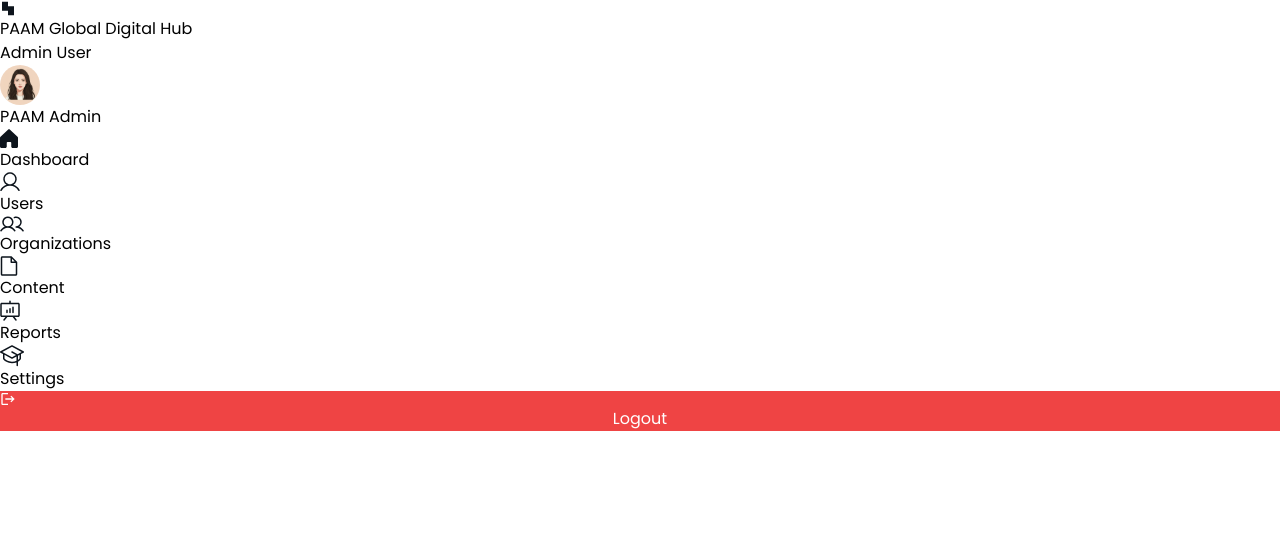
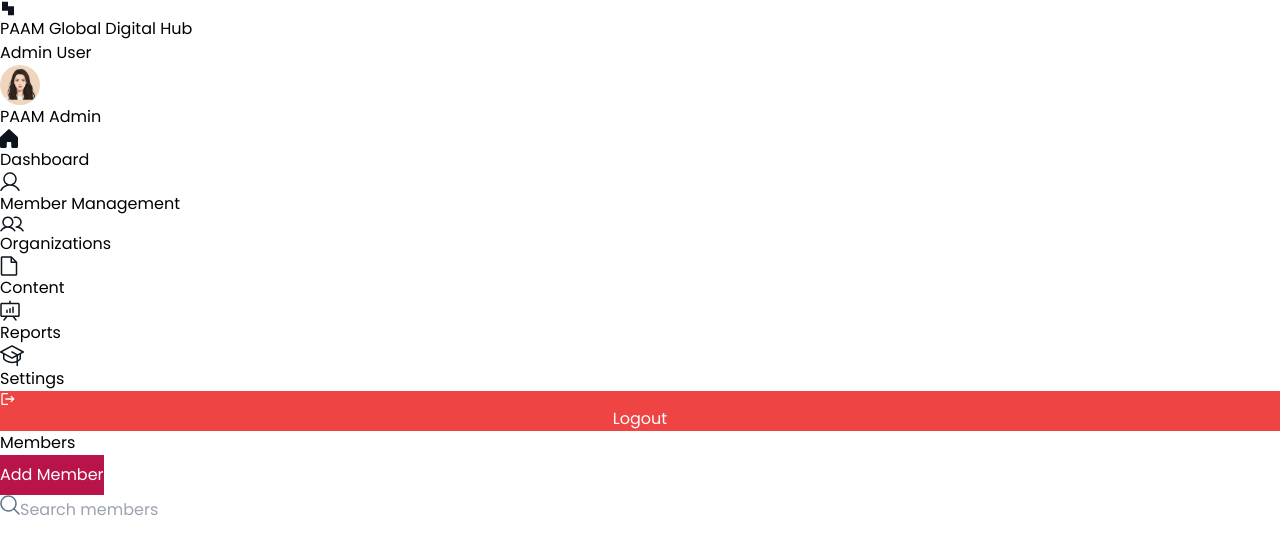
Before and after one commit to Tolushawlar/PAAM, a React (Vite) app: page /admin/MemberManagement in a window 1280 px wide. Shown: the top 554 px of the page. Built offline with nearby package versions, Linux system fonts and the light colour scheme.

Commit message:
New page-membermanagement and New component-searchbar, Admin dashboard headings and infocard adjusted, addition of new assets images

```diff
--- a/src/App.jsx
+++ b/src/App.jsx
@@ -3,6 +3,7 @@
 import Layout from './components/Layout'
 import AdminDashboard from './pages/AdminDashboard'
 import UserDashboard from './pages/UserDashboard'
+import MemberManagement from './pages/MemberManagement'
 
 function App() {
   return (
@@ -10,6 +11,7 @@
       <Layout>
         <Routes>
           <Route path="/admin" element={<AdminDashboard />} />
+          <Route path="/admin/MemberManagement" element={<MemberManagement/>} />
           <Route path="/user" element={<UserDashboard />} />
           <Route path="/" element={<Navigate to="/admin" replace />} />
         </Routes>
--- a/src/components/InfoCard.jsx
+++ b/src/components/InfoCard.jsx
@@ -4,7 +4,7 @@
     const handlePercent = percent || ""
     const handleColor = color || " "
     return (
-        <div className={`flex flex-col gap-[8px] rounded-[8px] p-[24px] w-[207px] h-[142px] ${handleColor}`}>
+        <div className={`flex flex-col gap-[8px] rounded-[8px] p-[24px] w-60 h-[142px] ${handleColor}`}>
             <p className="leading-[24px] font-medium text-[16px]">{handleTitle}</p>
             <p className="leading-[30px] font-bold text-[24px]">{handleNumber}</p>
             <p className="leading-[24px] font-medium text-[16px] text-[#088738]">{handlePercent}</p>
--- /dev/null
+++ b/src/components/SearchBar.jsx
@@ -0,0 +1,11 @@
+import searchIcon from '../assets/search.svg'
+function SearchBar({ placeholder = "members" }) {
+    return (
+        <form action="" className='flex gap-2 p-2 rounded-lg bg-[#b8144a]/20 '>
+            <button type="submit" className='p-2'><img src={searchIcon} alt="search" /></button>
+            <input type="text" placeholder={`Search ${placeholder}`} className='bg-transparent flex-1 focus:outline-none'/>
+        </form>
+    );
+}
+
+export default SearchBar;
--- a/src/components/Sidebar.jsx
+++ b/src/components/Sidebar.jsx
@@ -19,7 +19,7 @@
 
   const adminMenuItems = [
     { icon: dashboardIcon, label: "Dashboard", path: "/admin" },
-    { icon: usersIcon, label: "Users", path: "/admin/users" },
+    { icon: usersIcon, label: "Member Management", path: "/admin/MemberManagement" },
     { icon: organizationsIcon, label: "Organizations", path: "/admin/organizations" },
     { icon: contentIcon, label: "Content", path: "/admin/content" },
     { icon: reportsIcon, label: "Reports", path: "/admin/reports" },
--- a/src/pages/AdminDashboard.jsx
+++ b/src/pages/AdminDashboard.jsx
@@ -2,7 +2,7 @@
 import InfoCard from '../components/InfoCard'
 
 export default function AdminDashboard() {
-  const stats = [
+  const InfoCardStats = [
     { title: "Total Members", number: "12,345", percent: "+10%"},
     { title: "Active Members", number: "8,765",percent: "+5%"},
     { title: "Total Donations", number: "$50,000",percent: "+15%"},
@@ -12,12 +12,12 @@
   return (
     <div className="p-6">
       <div className="mb-6">
-        <h1 className="text-2xl font-bold text-gray-900">Admin Dashboard</h1>
-        <p className="text-gray-600">Manage users, content, and system settings.</p>
+        <h1 className="text-3xl font-bold text-[#0d141c] pb-5">Dashboard Overview</h1>
+        <p className="text-xl font-bold text-[#0d141c]">High-Level Analytics</p>
       </div>
 
-      <div className="flex gap-[16px] h-[174px] p-[16px]">
-        {stats.map((stat, index) => (
+      <div className="flex justify-between gap-[16px] h-[174px]">
+        {InfoCardStats.map((stat, index) => (
           <InfoCard  key={index} title={stat.title} number={stat.number} percent={stat.percent} color= "bg-[#b8144a]/20" />
         ))}
       </div>
--- /dev/null
+++ b/src/pages/MemberManagement.jsx
@@ -0,0 +1,18 @@
+import SearchBar from "../components/SearchBar";
+import Button from "../components/Button";
+
+function MemberManagement() {
+    return (
+        <div className="p-6">
+            <div className="flex justify-between mb-3">
+                <h1 className="font-bold text-3xl pb-5">Members</h1>
+                <Button title="Add Member" />
+            </div>
+            <div>
+                <SearchBar/>
+            </div>
+        </div>
+     );
+}
+
+export default MemberManagement;
```
Also changed, not shown: src/assets/search.svg (added), src/assets/sidebar-icons/member-b.svg (added), src/pages/MemberProfile.jsx (added).
